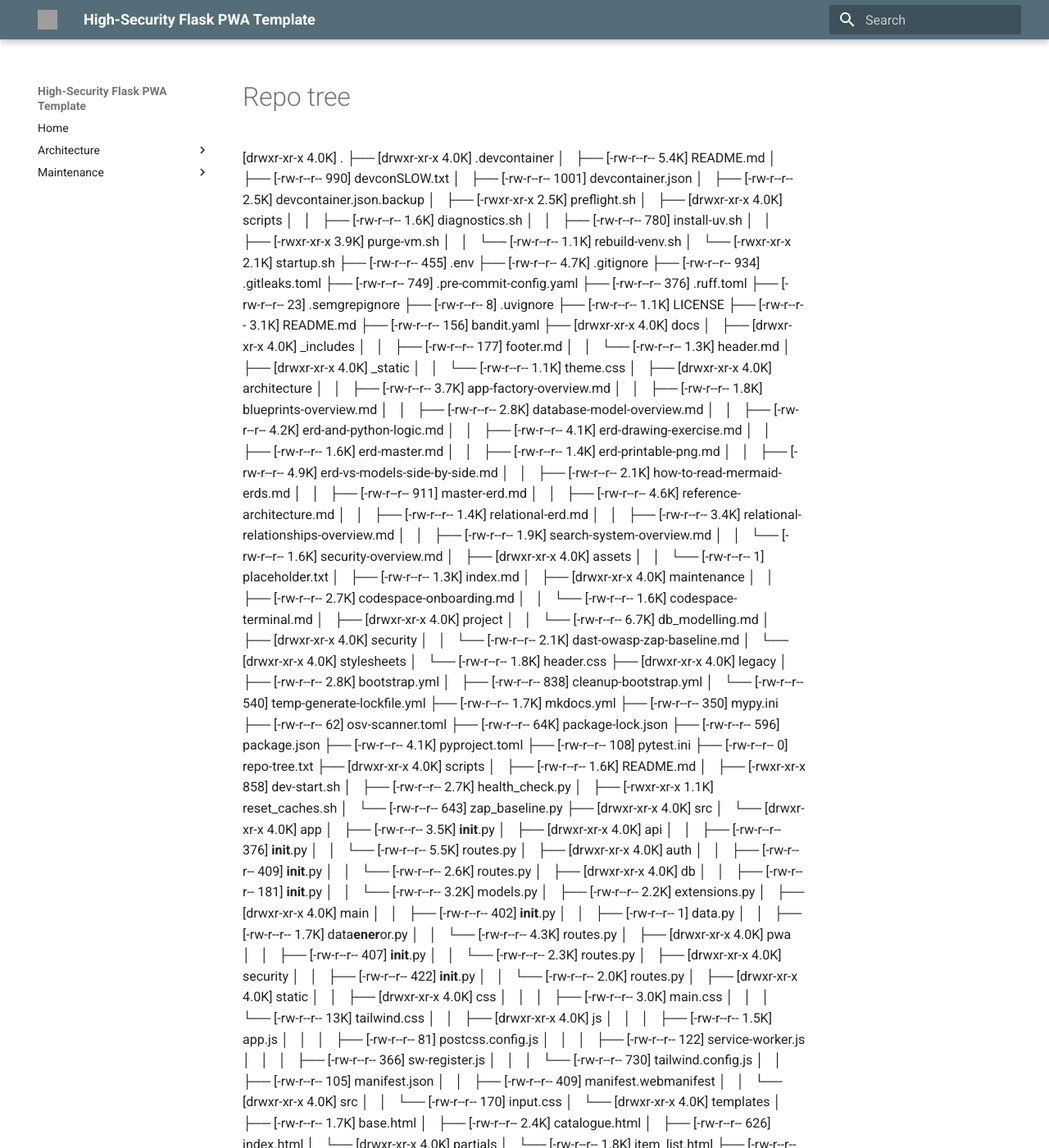
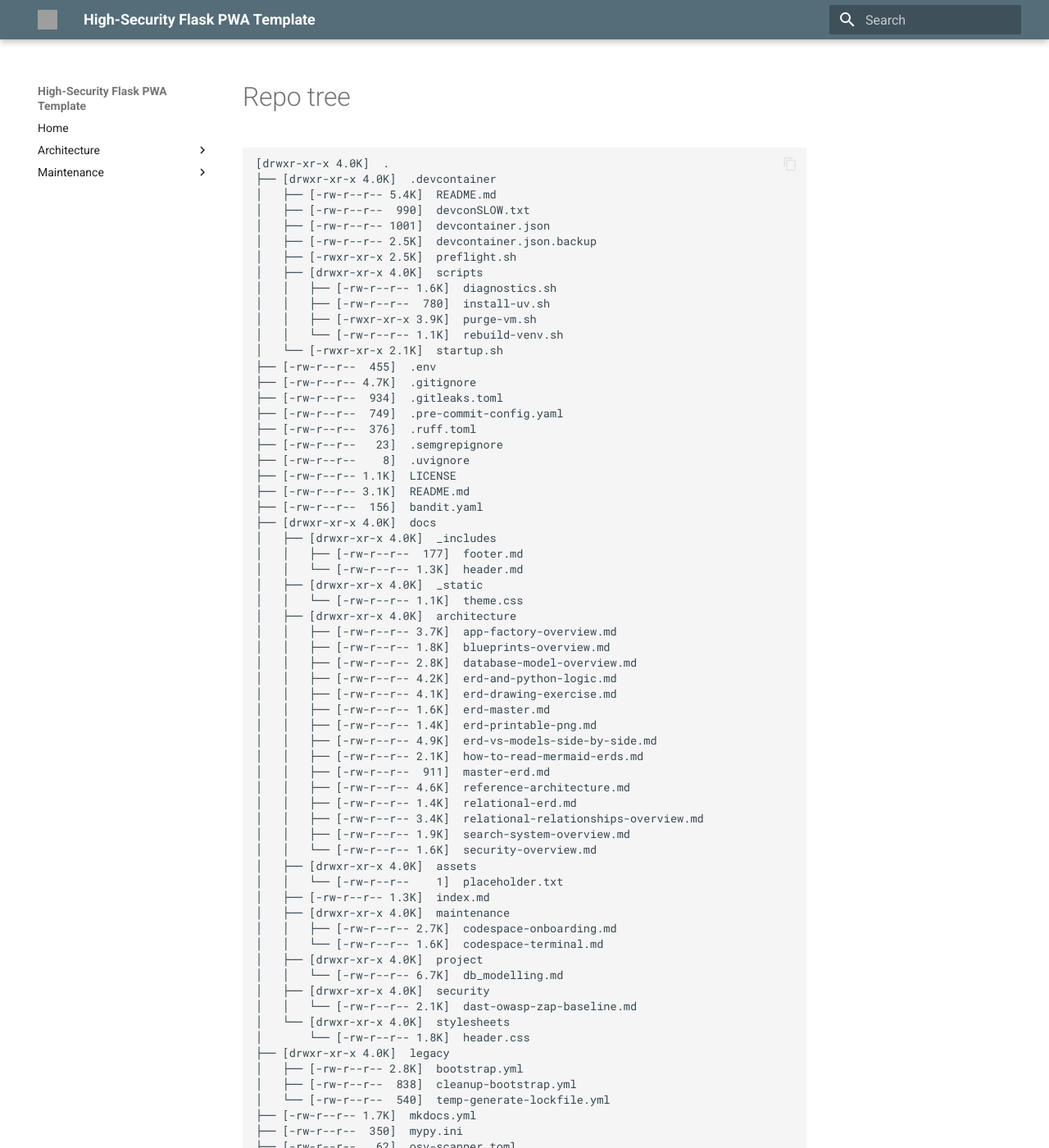
Before and after one commit to detnsw-sydtech/High-Security-Flask-PWA-Repo-Template, an MkDocs documentation site: the page built from docs/tree/repo-tree.md, in a window 1280 px wide and 1400 px high. Shown: the whole window at 82% size. Built offline with MkDocs 1.6.1 and Material for MkDocs 9.7.7, drawn with Linux system fonts in a browser that asks for light colours; some of the changed text lies outside the part shown; grey boxes are pictures that could not be loaded.

Commit message:
Update repo-tree.md

````diff
--- a/docs/tree/repo-tree.md
+++ b/docs/tree/repo-tree.md
@@ -1,3 +1,4 @@
+```tree
 [drwxr-xr-x 4.0K]  .
 ├── [drwxr-xr-x 4.0K]  .devcontainer
 │   ├── [-rw-r--r-- 5.4K]  README.md
@@ -123,5 +124,5 @@
 │   ├── [-rw-r--r--  106]  test_app.py
 │   └── [-rw-r--r--  597]  test_db_initialisation.py
 └── [-rw-r--r-- 140K]  uv.lock
-
+```
 29 directories, 96 files
````
